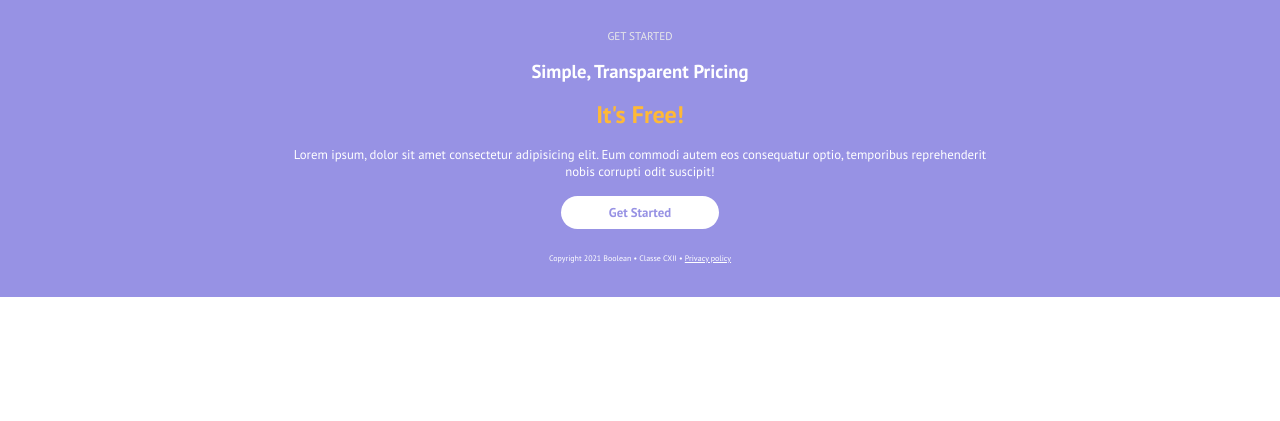
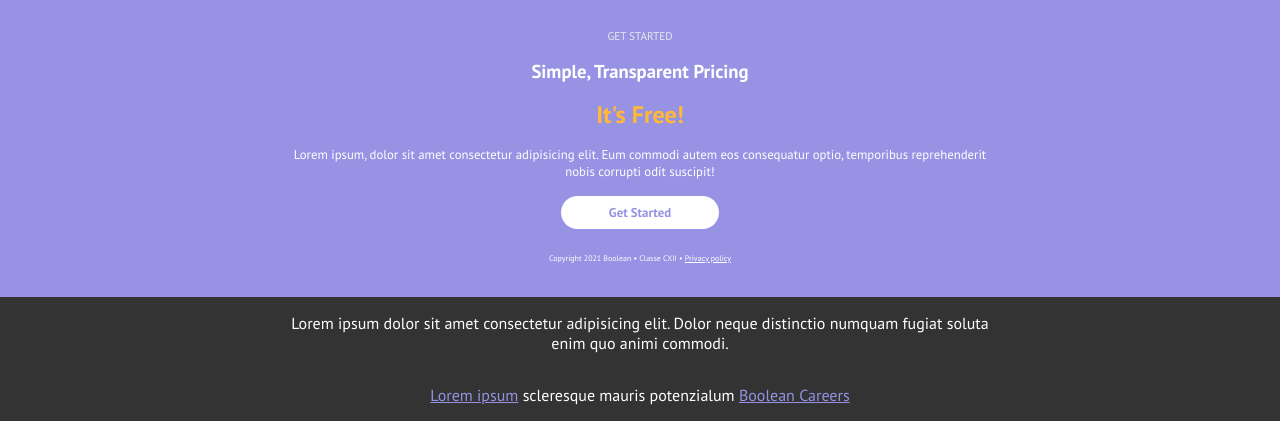
Before and after one commit to CrisFerrari1993/htmlcss-responsive-layout, a plain HTML site: page index.html in a window 1280 px wide. Shown: the part 3821-4242 px from the top of the page. Before the commit the page ends 4118 px from the top, so only its background shows below. Drawn offline with Linux system fonts and the light colour scheme.

Commit message:
footer done

```diff
--- a/css/style.css
+++ b/css/style.css
@@ -579,3 +579,39 @@ nav {
         margin: 0 auto;
     }
 }
+/*******************************
+ Footer RULES
+********************************/
+footer{
+    background-color: #333333;
+    text-align: center;
+    padding: 1rem 0;
+}
+.footer-layout{
+    width: 50%;
+    margin: 0 auto;
+}
+.footer-top{
+    color: white;
+    margin: 0 0 2rem 0;
+}
+.footer-bottom{
+    color: white;
+}
+.footer-bottom a{
+    color: #9792e4;
+}
+/* tablet version */
+@media all and (max-width:1280px){
+    .footer-layout{
+        width: 80%;
+        margin: 0 auto;
+    }
+}
+/* mobile version */
+@media all and (max-width:480px){
+    .footer-layout{
+        width: 90%;
+        margin: 0 auto;
+    }
+}
--- a/index.html
+++ b/index.html
@@ -346,7 +346,18 @@
     </main>
     <!-- footer -->
     <footer>
-
+        <div class="container">
+            <div class="footer-layout">
+                <div class="footer-top">
+                    <p>
+                        Lorem ipsum dolor sit amet consectetur adipisicing elit. Dolor neque distinctio numquam fugiat soluta enim quo animi commodi.
+                    </p>
+                </div>
+                <div class="footer-bottom">
+                    <span><a href="#">Lorem ipsum</a> scleresque mauris potenzialum <a href="#">Boolean Careers</a></span>
+                </div>
+            </div>
+        </div>
     </footer>
 </body>
 </html>
```
